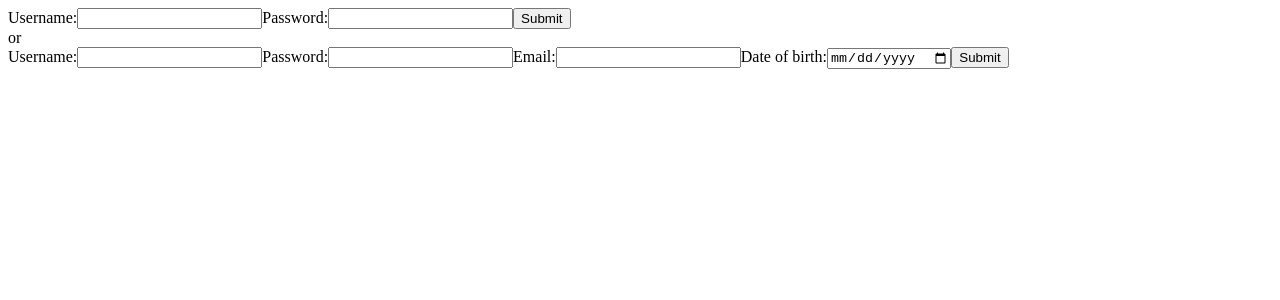
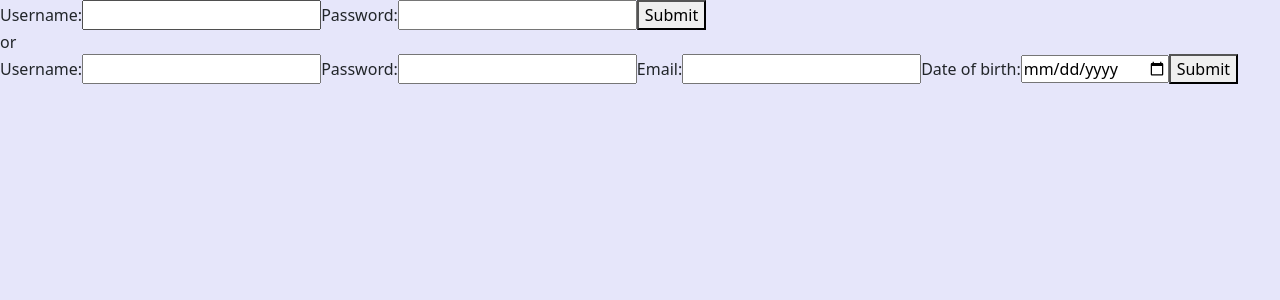
Before and after one commit to tamperic/movieFetcher-client, a React (Vite) app: page / in a window 1280 px wide. Shown: the top 300 px of the page. Built offline with nearby package versions, Linux system fonts and the light colour scheme.

Commit message:
Import bootstrap.scss

```diff
--- a/src/index.scss
+++ b/src/index.scss
@@ -1,5 +1,9 @@
-$color: steelblue;
+$primary: DarkSlateBlue;
+$body-bg: Lavender;
+$input-bg: white;
 
-.movie-fetcher {
-  color: $color;
+.Form.Control {
+  background-color: $input-bg;
 }
+
+@import "~bootstrap/scss/bootstrap.scss";
```
